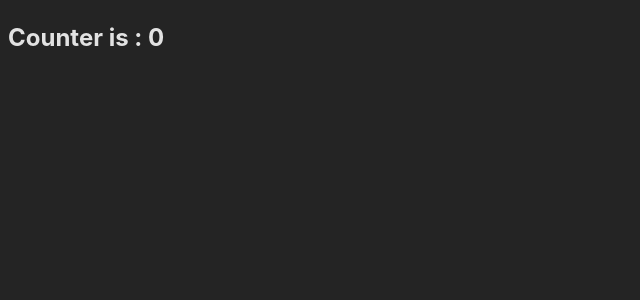
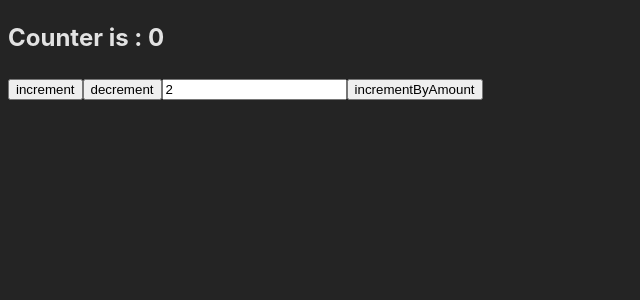
Before and after one commit to Mohamadjavad-Saraminia/ReduxToolKitLearn, a React (Vite) app: page / in a window 1280 px wide. Shown: the top 300 px of the page, without its empty margins (0-640 px from the left). Built offline with nearby package versions, Linux system fonts and the light colour scheme.

Commit message:
useDispatch and Action + payload

```diff
--- a/src/Feautures/Counter/counterSlice.jsx
+++ b/src/Feautures/Counter/counterSlice.jsx
@@ -11,18 +11,24 @@
 
     initialState,
 
+
     reducers: {
 
-        increment: (state, action) => {
+        increment: (state) => {
             state.counterValue++;
         },
 
         decrement: (state) => {
             state.counterValue--;
         },
+        incrementByAmount: (state, action) => {
+            state.counterValue += action.payload;
+            //+= yaeni meghdare Rast ro + chap kon
+        }
+
     },
 });
 
 export default counterSlice.reducer;
-export const { increment, decrement } = counterSlice.actions;
+export const { increment, decrement, incrementByAmount } = counterSlice.actions;
 export const selectCounter = (store) => store.counter.counterValue;
--- a/src/components/Counter.jsx
+++ b/src/components/Counter.jsx
@@ -1,14 +1,24 @@
 
-import { useSelector } from "react-redux";
+import { useDispatch, useSelector } from "react-redux";
 import { selectCounter } from "../Feautures/Counter/counterSlice";
+import { increment, decrement, incrementByAmount } from "../Feautures/Counter/counterSlice";
+import { useState } from "react";
 
 function Counter() {
+    const [value, setValue] = useState(2);
     //useSelector Baraye Select kardan az Store
     //Function selector ro dar Slice minevisim in taraf Estefade mikonim
     const counter = useSelector(selectCounter);
+    const dispatch = useDispatch();
+
     return (
         <div>
             <h2>Counter is : {counter}</h2>
+            <button onClick={() => dispatch(increment())}>increment</button>
+            <button onClick={() => dispatch(decrement())}>decrement</button>
+            <input type="number" value={value} onChange={e => setValue(e.target.value)} />
+            <button onClick={() => dispatch(incrementByAmount(+value))}>incrementByAmount</button>
+            {/* incrementByAmount(+value) yaeni payload = Input Value Be soorate Number*/}
         </div>
     )
 }
```
